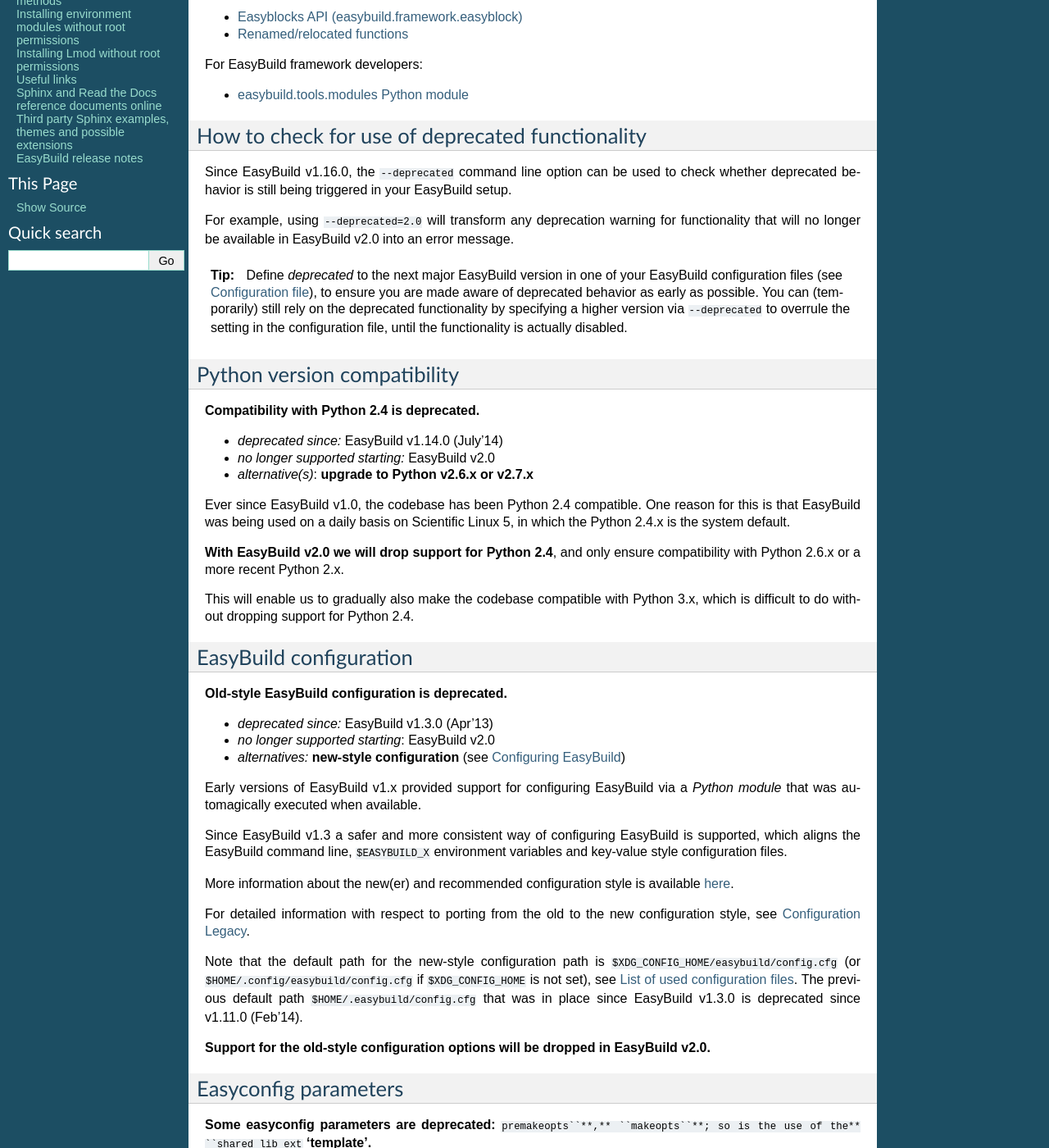
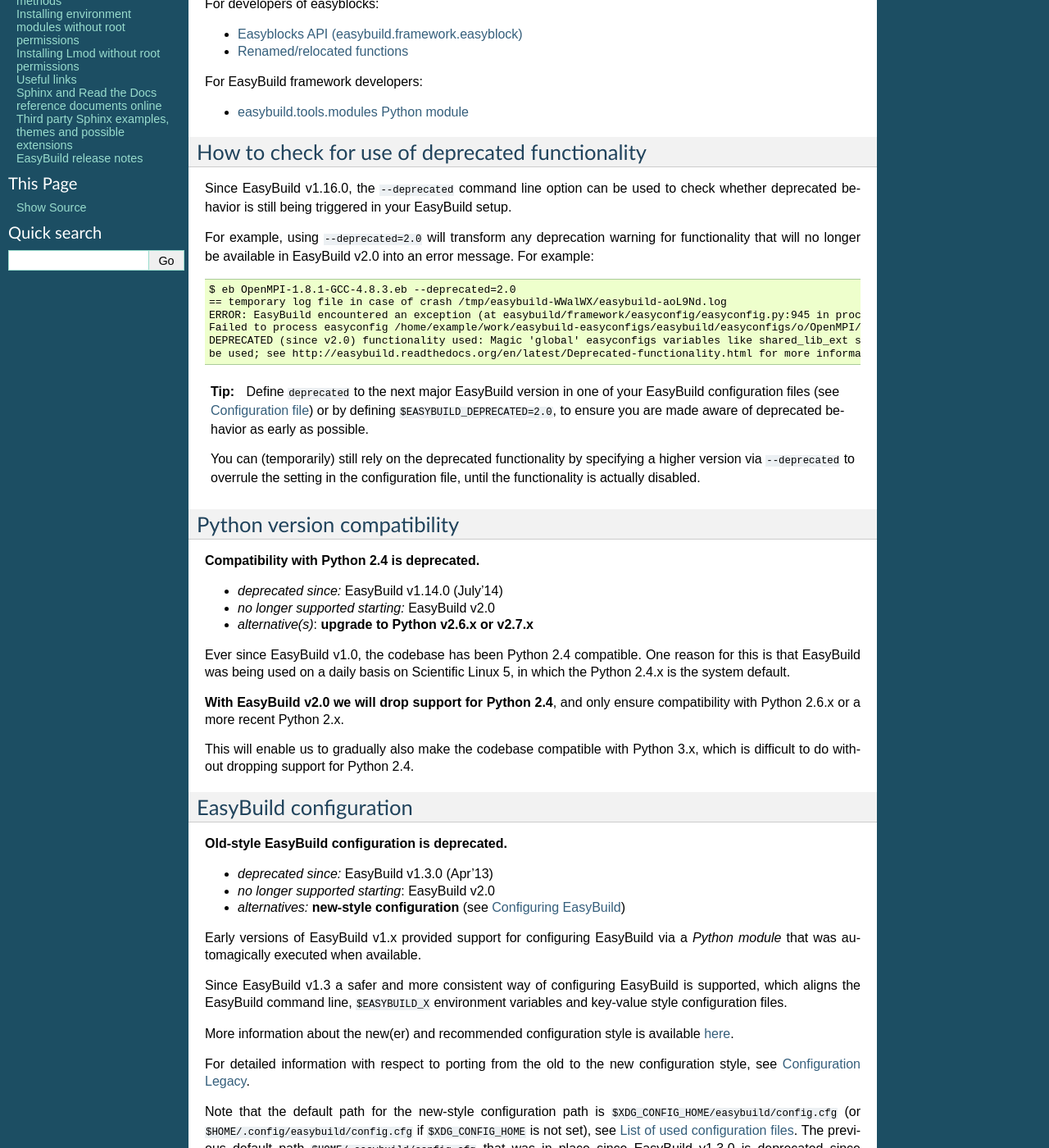
Before and after one commit to easybuilders/easybuild, a Sphinx documentation site: the page built from docs/Deprecated-functionality.rst, in a window 1280 px wide and 1400 px high, scrolled down 479 px. Shown: the whole window at 82% size. Built offline with Sphinx 7.4.7, drawn with Linux system fonts in a browser that asks for light colours; some of the changed text lies outside the part shown.

Commit message:
add section of deprecation of automagic fallback to ConfigureMake, add example error message when hitting deprecated behaviour

```diff
--- a/docs/Deprecated-functionality.rst
+++ b/docs/Deprecated-functionality.rst
@@ -40,12 +41,23 @@
 still being triggered in your EasyBuild setup.
 
 For example, using ``--deprecated=2.0`` will transform any deprecation warning for functionality that will no longer
-be available in EasyBuild v2.0 into an error message.
+be available in EasyBuild v2.0 into an error message. For example::
 
-.. tip:: Define `deprecated` to the next major EasyBuild version in one of your EasyBuild configuration files
-         (see :ref:`configuration_file`), to ensure you are made aware of deprecated behavior as early as possible. You
-         can (temporarily) still rely on the deprecated functionality by specifying a higher version via
-         ``--deprecated`` to overrule the setting in the configuration file, until the functionality is actually disabled.
+  $ eb OpenMPI-1.8.1-GCC-4.8.3.eb --deprecated=2.0
+  == temporary log file in case of crash /tmp/easybuild-WWalWX/easybuild-aoL9Nd.log
+  ERROR: EasyBuild encountered an exception (at easybuild/framework/easyconfig/easyconfig.py:945 in process_easyconfig):
+  Failed to process easyconfig /home/example/work/easybuild-easyconfigs/easybuild/easyconfigs/o/OpenMPI/OpenMPI-1.8.1-GCC-4.8.3.eb:
+  DEPRECATED (since v2.0) functionality used: Magic 'global' easyconfigs variables like shared_lib_ext should no longer
+  be used; see http://easybuild.readthedocs.org/en/latest/Deprecated-functionality.html for more information
+
+
+.. tip:: Define ``deprecated`` to the next major EasyBuild version in one of your EasyBuild configuration files
+         (see :ref:`configuration_file`) or by defining ``$EASYBUILD_DEPRECATED=2.0``, to ensure you are made aware
+         of deprecated behavior as early as possible.
+
+         You can (temporarily) still rely on the deprecated functionality by
+         specifying a higher version via ``--deprecated`` to overrule the setting in the configuration file, until the
+         functionality is actually disabled.
 
 .. _python_version_compatibility:
 
@@ -92,16 +104,32 @@
 Note that the default path for the new-style configuration path is ``$XDG_CONFIG_HOME/easybuild/config.cfg`` (or
 ``$HOME/.config/easybuild/config.cfg`` if ``$XDG_CONFIG_HOME`` is not set), see :ref:`list_of_configuration_files`.
 The previous default path ``$HOME/.easybuild/config.cfg`` that was in place since EasyBuild v1.3.0 is deprecated since
-v1.11.0 (Feb'14).
+*EasyBuild v1.11.0 (Feb'14)*.
 
 **Support for the old-style configuration options will be dropped in EasyBuild v2.0.**
+
+
+.. _ConfigureMake_fallback:
+
+Automagic fallback to ``ConfigureMake``
+---------------------------------------
+
+**The automagic fallback to the ** ``ConfigureMake`` ** easyblock is deprecated.**
+
+If the ``easyblock`` easyconfig was not specified, EasyBuild tries to find a matching easyblock based on the software
+name. In EasyBuild v1.x, the generic ``ConfigureMake`` easyblock was used if no matching easyblock could be found.
+
+This behavior is deprecated since *EasyBuild v1.16.0 (Dec'14)*; instead, easyconfigs that require using the
+``ConfigureMake`` easyblock *must* specify the following::
+
+  easyblock = 'ConfigureMake'
 
 .. _easyconfig_parameters:
 
 Easyconfig parameters
 ---------------------
 
-**Some easyconfig parameters are deprecated:** ``premakeopts``**,** ``makeopts``**; so is the use of the**
+**Some easyconfig parameters are deprecated:** ``premakeopts`` **,** ``makeopts`` **; so is the use of the**
 ``shared_lib_ext`` **'template'.**
 
 A couple of easyconfig parameters have been renamed, for consistency reasons:
@@ -135,17 +163,17 @@
 * the return type of the ``extra_options`` static method has been changed to a *dictionary*, rather than a list of
   key-value tuples *(since EasyBuild v1.12.0 (Apr'13))*
 
-    * to work around this, you can add custom easyconfig parameters via a *dict*-typed value
-      to the ``extra_options`` function of parent easyblock; for example (taken from the generic ``Binary`` easyblock)::
+  * to work around this, you can add custom easyconfig parameters via a *dict*-typed value
+    to the ``extra_options`` function of parent easyblock; for example (taken from the generic ``Binary`` easyblock)::
 
-        @staticmethod
-        def extra_options(extra_vars=None):
-            """Extra easyconfig parameters specific to Binary easyblock."""
-            extra_vars = dict(EasyBlock.extra_options(extra_vars))
-            extra_vars.update({
-                'install_cmd': [None, "Install command to be used.", CUSTOM],
-            })
-            return EasyBlock.extra_options(extra_vars)
+      @staticmethod
+      def extra_options(extra_vars=None):
+          """Extra easyconfig parameters specific to Binary easyblock."""
+          extra_vars = dict(EasyBlock.extra_options(extra_vars))
+          extra_vars.update({
+              'install_cmd': [None, "Install command to be used.", CUSTOM],
+          })
+          return EasyBlock.extra_options(extra_vars)
 
 * only the ``ext_name``, ``ext_version`` and ``src`` template strings can be used in the ``exts_filter`` extension filter
   easyconfig parameter; using the ``name`` and ``version`` template strings is deprecated *(since EasyBuild v1.2.0 (Feb'13))*
@@ -153,8 +181,8 @@
   must be able to determine the easyblock module path solely based on the name of the easyblock Python class *(since
   EasyBuild v1.4.0 (May'13))*
 
-    * easyblocks with a class name honoring the encoding scheme implemented by the ``encode_class_name`` function will not
-      be affected
+  * easyblocks with a class name honoring the encoding scheme implemented by the ``encode_class_name`` function will not
+    be affected
 
 **Easyblocks not taking into account these changes will no longer be supported in EasyBuild v2.0 and later.**
 
@@ -195,7 +223,9 @@
 A number of functions and methods that are part of the EasyBuild framework API have been renamed, mainly for consistency
 reasons:
 
-* ``source_paths()`` (in ``easybuild.tools.config``) replaces the deprecated ``source_path()`` (since EasyBuild v1.8.0 (Oct'13))
+* the ``moduleGenerator`` handle to the ``ModuleGenerator`` object instance has been renamed to ``module_generator``;
+  hence, easyblock should be using ``self.module_generator`` rather than ``self.moduleGenerator`` *(since EasyBuild v1.16.0 (Dec'14))*
+* ``source_paths()`` (in ``easybuild.tools.config``) replaces the deprecated ``source_path()`` *(since EasyBuild v1.8.0 (Oct'13))*
 * ``get_avail_core_count()`` (in ``easybuild.tools.systemtools``) replaces the deprecated ``get_core_count()``
   *(since EasyBuild v1.9.0 (Nov'13))*
 * ``get_os_type()`` (in ``easybuild.tools.systemtools``) replaces the deprecated ``get_kernel_name``
--- a/docs/conf.py
+++ b/docs/conf.py
@@ -43,7 +43,7 @@
 # The short X.Y version.
 version = '1.16.0'  # this is meant to reference the version of EasyBuild
 # The full version, including alpha/beta/rc tags.
-release = '20141211.01'  # this is meant to reference the version of the documentation itself
+release = '20141212.01'  # this is meant to reference the version of the documentation itself
 
 # There are two options for replacing |today|: either, you set today to some
 # non-false value, then it is used:
```
Also changed, not shown: other parts of docs/Deprecated-functionality.rst (+1 -0 lines).
